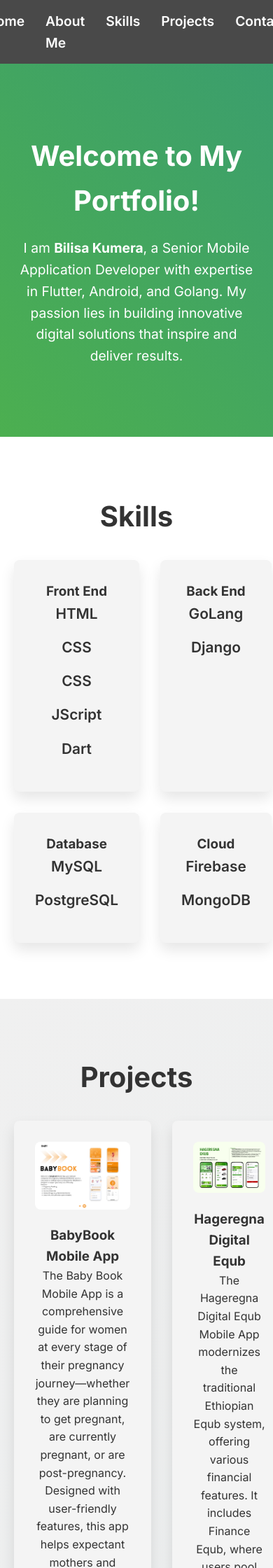
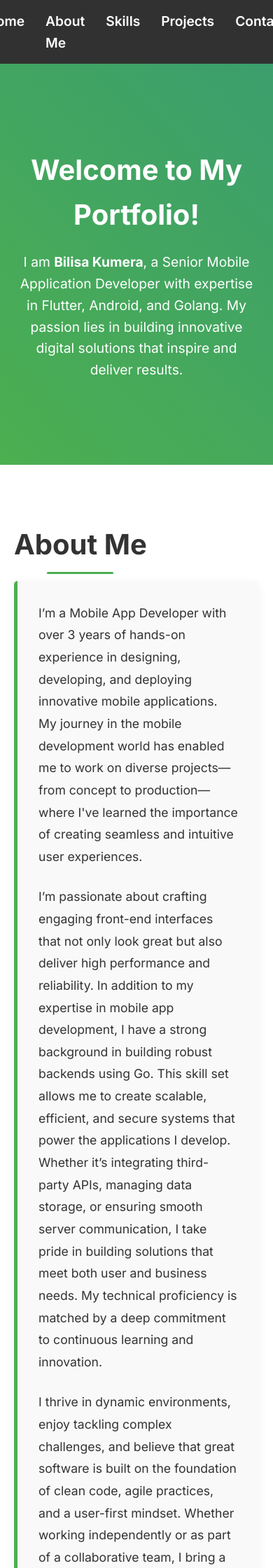
Before and after one commit to Bilisa-Kumera/portfolio, a Django app: page / in a window 390 px wide. Shown: the top 2240 px of that part at 70% size. Run offline with Django 5.2, Linux system fonts and the light colour scheme; data comes from the database, SQL or seed files in the repository; the page is wider than the window, and the part outside it is not shown.

Commit message:
latest portfolio

```diff
--- a/main/templates/main/home.html
+++ b/main/templates/main/home.html
@@ -2,47 +2,57 @@
 <html lang="en">
 
 <head>
-    <meta charset="UTF-8">
-    <meta name="viewport" content="width=device-width, initial-scale=1.0">
+  <meta charset="UTF-8" />
+  <meta name="viewport" content="width=device-width, initial-scale=1.0" />
   <title>Bilisa Kumera Portfolio</title>
 
   <!-- Google Fonts -->
-    <link href="https://fonts.googleapis.com/css2?family=Inter:wght@400;600;700&display=swap" rel="stylesheet">
+  <link href="https://fonts.googleapis.com/css2?family=Inter:wght@400;600;700&display=swap" rel="stylesheet" />
 
   <!-- Font Awesome for Icons -->
-    <link rel="stylesheet" href="https://cdnjs.cloudflare.com/ajax/libs/font-awesome/6.0.0-beta3/css/all.min.css">
+  <link rel="stylesheet" href="https://cdnjs.cloudflare.com/ajax/libs/font-awesome/6.0.0-beta3/css/all.min.css" />
 
   <!-- CSS -->
   <style>
-        /* Reset some default styles */
+    /* CSS Variables for easy theming */
+    :root {
+      --primary-color: #4caf50;
+      --secondary-color: #3b9e6d;
+      --accent-color: #ff6347;
+      --dark-color: #333;
+      --light-color: #f4f4f4;
+      --transition-speed: 0.3s;
+    }
+
+    /* Reset default styles */
     * {
       margin: 0;
       padding: 0;
       box-sizing: border-box;
     }
 
-        /* Body and basic styling */
-        body {
-            font-family: 'Inter', Arial, sans-serif;
-            line-height: 1.6;
-            background-color: #f4f4f4;
-            color: #333;
-            overflow-x: hidden;
-        }
-
-        /* Smooth scrolling */
+    /* Global Styles */
     html {
       scroll-behavior: smooth;
     }
 
-        /* Navigation Styling */
+    body {
+      font-family: 'Inter', Arial, sans-serif;
+      line-height: 1.6;
+      background-color: var(--light-color);
+      color: var(--dark-color);
+      overflow-x: hidden;
+    }
+
+    /* Navigation */
     nav {
       position: sticky;
       top: 0;
-            background-color: rgba(0, 0, 0, 0.7);
+      background-color: rgba(0, 0, 0, 0.8);
       backdrop-filter: blur(10px);
       z-index: 100;
       padding: 15px 20px;
+      animation: slideDown var(--transition-speed) ease-out;
     }
 
     nav ul {
@@ -57,32 +67,55 @@
       text-decoration: none;
       font-weight: 600;
       font-size: 1.2rem;
-            transition: color 0.3s ease, transform 0.3s ease;
+      transition: color var(--transition-speed) ease, transform var(--transition-speed) ease;
     }
 
     nav a:hover {
-            color: #ff6347;
+      color: var(--accent-color);
       transform: scale(1.1);
     }
 
     /* Intro Section */
     .intro {
       text-align: center;
-            padding: 100px 20px;
-            background: linear-gradient(45deg, #4caf50, #3b9e6d);
-            color: white;
+      padding: 120px 20px;
+      background: linear-gradient(45deg, var(--primary-color), var(--secondary-color));
+      color: #fff;
       border-bottom: 2px solid #fff;
+      animation: fadeInUp 1s ease-out;
     }
 
     .intro h1 {
       font-size: 4rem;
       margin-bottom: 20px;
       font-weight: 700;
-            animation: fadeInDown 1s ease-out;
+      animation: popIn 0.8s ease-out;
     }
 
     .intro p {
       font-size: 1.5rem;
+      max-width: 800px;
+      margin: 0 auto;
+      animation: fadeInUp 1.2s ease-out;
+    }
+
+    /* About Section */
+    #about {
+      padding: 80px 20px;
+      background: #fff;
+      color: var(--dark-color);
+      text-align: justify;
+      animation: fadeIn 1s ease-out;
+    }
+
+    #about h2 {
+      font-size: 2.5rem;
+      margin-bottom: 20px;
+      font-weight: 700;
+    }
+
+    #about p {
+      font-size: 1.1rem;
       max-width: 800px;
       margin: 0 auto;
     }
@@ -110,19 +144,12 @@
 
     .card {
       width: 100%;
-            background-color: #f4f4f4;
+      background-color: var(--light-color);
       padding: 30px;
       text-align: center;
       border-radius: 8px;
       box-shadow: 0 10px 20px rgba(0, 0, 0, 0.1);
-            transition: transform 0.3s ease, box-shadow 0.3s ease;
-        }
-
-        .card h4 {
-            font-size: 1.3rem;
-            color: #333;
-            margin-bottom: 15px;
-            font-weight: 600;
+      transition: transform var(--transition-speed) ease, box-shadow var(--transition-speed) ease;
     }
 
     .card:hover {
@@ -130,17 +157,26 @@
       box-shadow: 0 15px 30px rgba(0, 0, 0, 0.2);
     }
 
-        .skill-type {
-            display: flex;
-            flex-direction: column;
-            align-items: center;
+    .card h3 {
+      font-size: 1.5rem;
+      margin-bottom: 15px;
+      font-weight: 600;
+      color: var(--primary-color);
+    }
+
+    .skill-card h4 {
+      font-size: 1.2rem;
+      color: var(--dark-color);
+      margin-bottom: 10px;
+      font-weight: 600;
     }
 
     /* Projects Section */
     #projects {
       padding: 80px 20px;
       background: linear-gradient(135deg, #f0f0f0, #dfe7e9);
-            color: #333;
+      color: var(--dark-color);
+      animation: fadeIn 1s ease-out;
     }
 
     #projects h2 {
@@ -242,10 +366,7 @@
         font-size: 1.2rem;
       }
 
-            .skills-grid {
-                grid-template-columns: 1fr 1fr;
-            }
-
+      .skills-grid,
       .projects-grid {
         grid-template-columns: 1fr 1fr;
       }
@@ -257,12 +378,68 @@
       .project-btn {
         font-size: 1rem;
       }
+      /* About Section Styling */
+.about-section {
+    padding: 80px 20px;
+    background: #fff;
+    color: #333;
+    text-align: start;
+    animation: fadeIn 1s ease-out;
+  }
+
+  .about-section h2 {
+    font-size: 2.8rem;
+    margin-bottom: 30px;
+    font-weight: 700;
+    position: relative;
+    display: inline-block;
+  }
+
+  .about-section h2::after {
+    content: "";
+    position: absolute;
+    width: 50%;
+    height: 3px;
+    background: var(--primary-color, #4caf50);
+    left: 25%;
+    bottom: -10px;
+    border-radius: 2px;
+  }
+
+  .about-content {
+    max-width: 800px;
+    margin: 0 auto;
+    background: #f9f9f9;
+    padding: 30px;
+    border-left: 5px solid var(--primary-color, #4caf50);
+    border-radius: 5px;
+    box-shadow: 0 4px 15px rgba(0, 0, 0, 0.05);
+    text-align: left;
+  }
+
+  .about-content p {
+    font-size: 1.1rem;
+    line-height: 1.8;
+    margin-bottom: 20px;
+  }
+
+  /* Fade-in Animation */
+  @keyframes fadeIn {
+    from {
+      opacity: 0;
+      transform: translateY(20px);
+    }
+    to {
+      opacity: 1;
+      transform: translateY(0);
+    }
+  }
+
     }
   </style>
 </head>
 
 <body>
-
   <nav>
     <ul>
       <li><a href="#home">Home</a></li>
@@ -274,9 +451,28 @@
   </nav>
 
   <section id="home" class="intro">
-        <h1 class="animate__animated animate__fadeInDown">Welcome to My Portfolio!</h1>
+    <h1>Welcome to My Portfolio!</h1>
     <p>I am <strong>Bilisa Kumera</strong>, a Senior Mobile Application Developer with expertise in Flutter, Android, and Golang. My passion lies in building innovative digital solutions that inspire and deliver results.</p>
   </section>
+
+  <section id="about" class="section about-section">
+<h2 style="text-align: center;">About Me</h2>
+    <div class="about-content">
+      <p>
+        I’m a Mobile App Developer with over 3 years of hands-on experience in designing, developing, and deploying innovative mobile applications. My journey in the mobile development world has enabled me to work on diverse projects—from concept to production—where I've learned the importance of creating seamless and intuitive user experiences.
+      </p> <br/>
+      <p>
+        I’m passionate about crafting engaging front-end interfaces that not only look great but also deliver high performance and reliability. In addition to my expertise in mobile app development, I have a strong background in building robust backends using Go. This skill set allows me to create scalable, efficient, and secure systems that power the applications I develop.
+      </p>
+      <p>
+        Whether it’s integrating third-party APIs, managing data storage, or ensuring smooth server communication, I take pride in building solutions that meet both user and business needs. My technical proficiency is matched by a deep commitment to continuous learning and innovation.
+      </p> <br/>
+      <p>
+        I thrive in dynamic environments, enjoy tackling complex challenges, and believe that great software is built on the foundation of clean code, agile practices, and a user-first mindset. Whether working independently or as part of a collaborative team, I bring a strong problem-solving approach and a passion for turning ideas into reality.
+      </p>
+    </div>
+  </section>
+
 
   <section id="skills">
     <h2>Skills</h2>
@@ -314,10 +510,24 @@
     </div>
   </section>
 
+  <section id="contact" class="section">
+    <h2>Contact Me</h2>
+    <form class="contact-form" action="mailto:bilisakumera@gmail.com" method="post" enctype="text/plain">
+      <input type="text" name="name" placeholder="Your Name" required />
+      <input type="email" name="email" placeholder="Your Email" required />
+      <textarea name="message" placeholder="Your Message" rows="5" required></textarea>
+      <button type="submit">Send Message</button>
+    </form>
+    <p class="contact-social">
+      Or connect with me on
+      <a href="https://www.linkedin.com/in/bilisa-kumera" target="_blank" rel="noopener noreferrer">LinkedIn</a>
+    </p>
+  </section>
+
+
   <footer>
     <p>&copy; 2024 Bilisa Kumera. All rights reserved.</p>
   </footer>
-
 </body>
 
 </html>
--- a/main/views.py
+++ b/main/views.py
@@ -17,10 +17,8 @@ def home(request):
             skills_by_type[skill.skill_type] = []
         skills_by_type[skill.skill_type].append(skill)
 
-    # Debug print for skills by type
     print("Grouped Skills:", skills_by_type)  # Make sure it prints the expected structure
 
-    # Pass both projects and skills to the template
     return render(request, 'main/home.html', {'projects': projects, 'skills_by_type': skills_by_type})
 
 
```
Also changed, not shown: other parts of main/templates/main/home.html (+107 -18 lines), db.sqlite3. Lines whose indentation alone changed are shown as unchanged.
